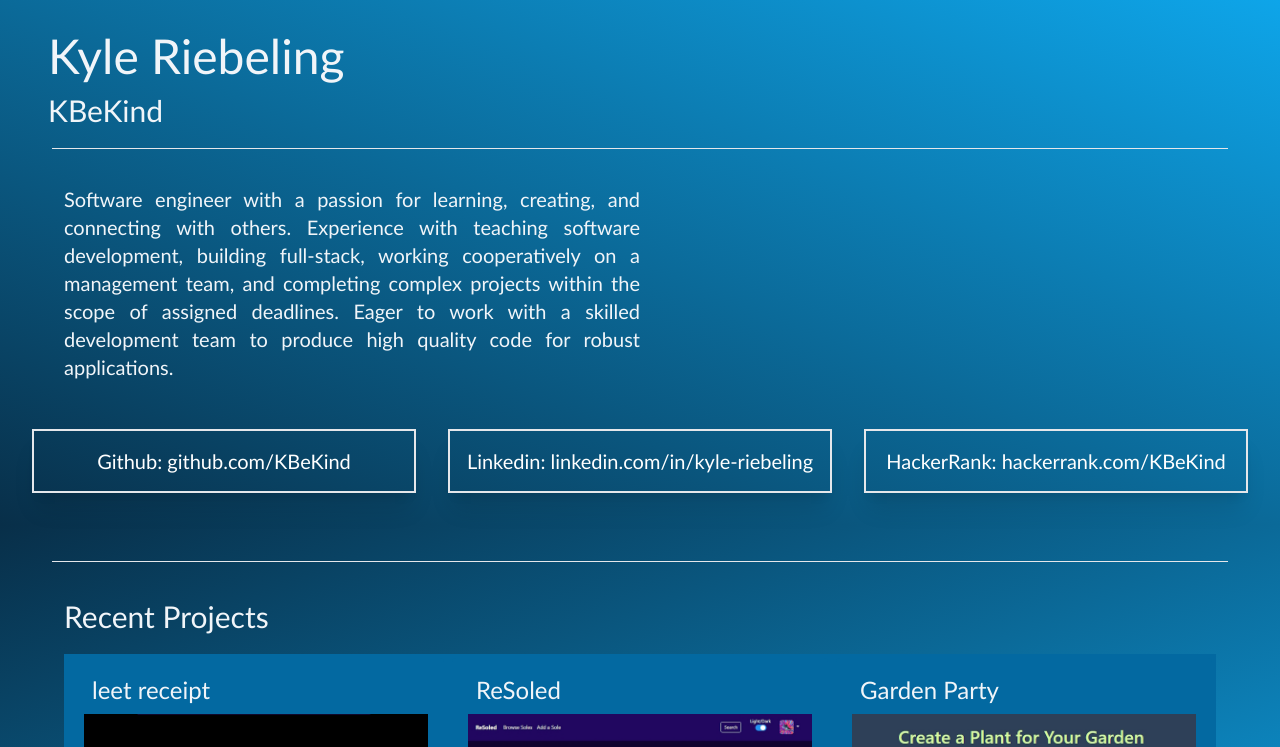
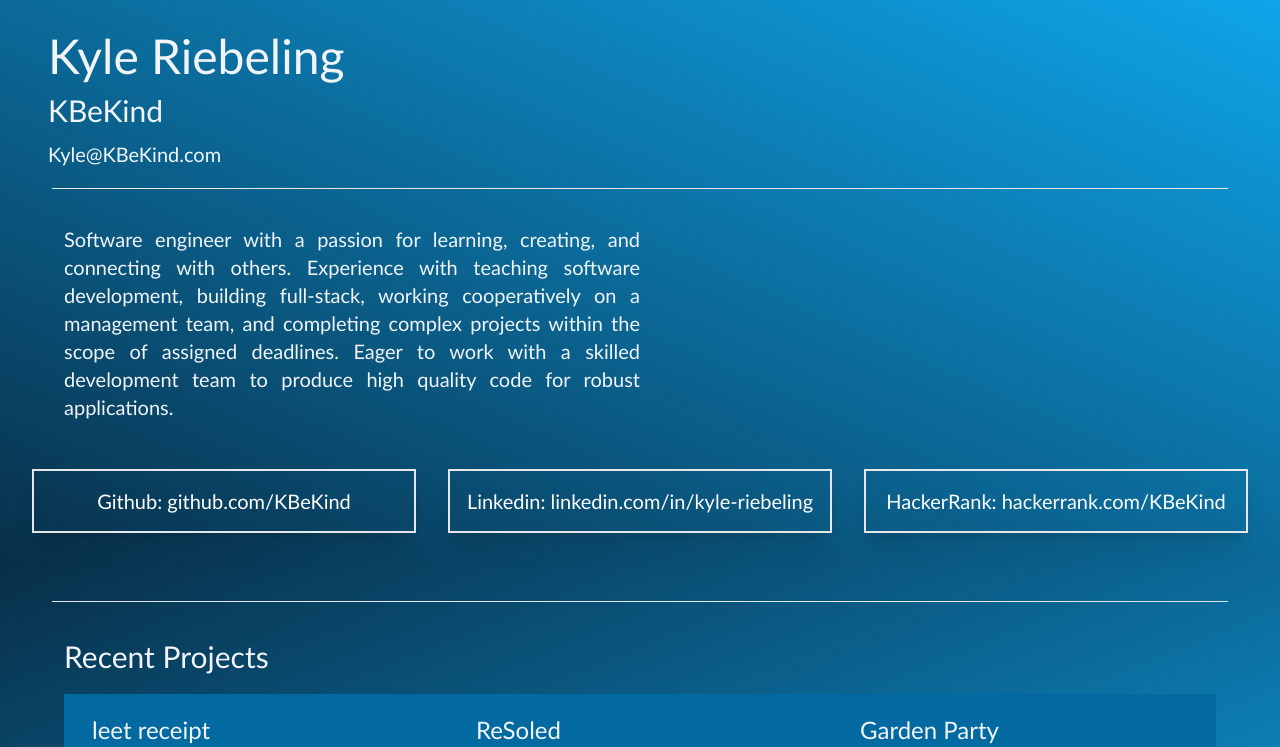
Before and after one commit to KBeKind/portfolio, a Next.js app: page / in a window 1280 px wide. Shown: the top 747 px of the page. Built offline with nearby package versions, Linux system fonts and the light colour scheme.

Commit message:
added email

```diff
--- /dev/null
+++ b/src/app/components/EmailLink.jsx
@@ -0,0 +1,11 @@
+import React from "react";
+
+const EmailLink = () => {
+  return (
+    <a className="mx-4 my-3" href="mailto:kyle@kbekind.com">
+      Kyle@KBeKind.com
+    </a>
+  );
+};
+
+export default EmailLink;
--- a/src/app/page.tsx
+++ b/src/app/page.tsx
@@ -1,4 +1,5 @@
 import Link from "next/link";
+import EmailLink from "./components//EmailLink";
 
 export default function Home() {
   return (
@@ -8,6 +9,7 @@ export default function Home() {
           <div className="my-4">
             <p className="text-5xl mx-4 my-3">Kyle Riebeling</p>
             <p className="text-3xl mx-4 my-3">KBeKind</p>
+            <EmailLink />
           </div>
           <hr className="sm:m-5" />
           <div className="text-justify w-full md:w-5/6 lg:w-3/4 xl:w-1/2 md:m-4 p-4 ms-0 me-8 ms-3 my-2 flex">
--- a/src/app/threejs/page.jsx
+++ /dev/null
@@ -1,36 +0,0 @@
-"use client";
-import { Canvas } from "@react-three/fiber";
-import Floor from "../components/Floor";
-import ABox from "../components/ABox";
-import LightBulb from "../components/LightBulb";
-import Controls from "../components/Controls";
-import Draggable from "../components/Draggable";
-
-import Importbox from "../components/ImportBox";
-
-export default function Home() {
-  return (
-    <div className="h-screen w-screen bg-black">
-      <Canvas
-        shadows
-        className=""
-        camera={{
-          position: [-6, 7, 7],
-        }}
-      >
-        <ambientLight color={"white"} intensity={1} />
-
-        {/* <Draggable>
-          <ABox rotateX={3} rotateY={0.2} />
-        </Draggable> */}
-        <Draggable>
-          <Importbox />
-        </Draggable>
-        {/* <LightBulb position={[0, 3, 0]} /> */}
-        <Controls />
-        {/*
-        <Floor></Floor> */}
-      </Canvas>
-    </div>
-  );
-}
```
